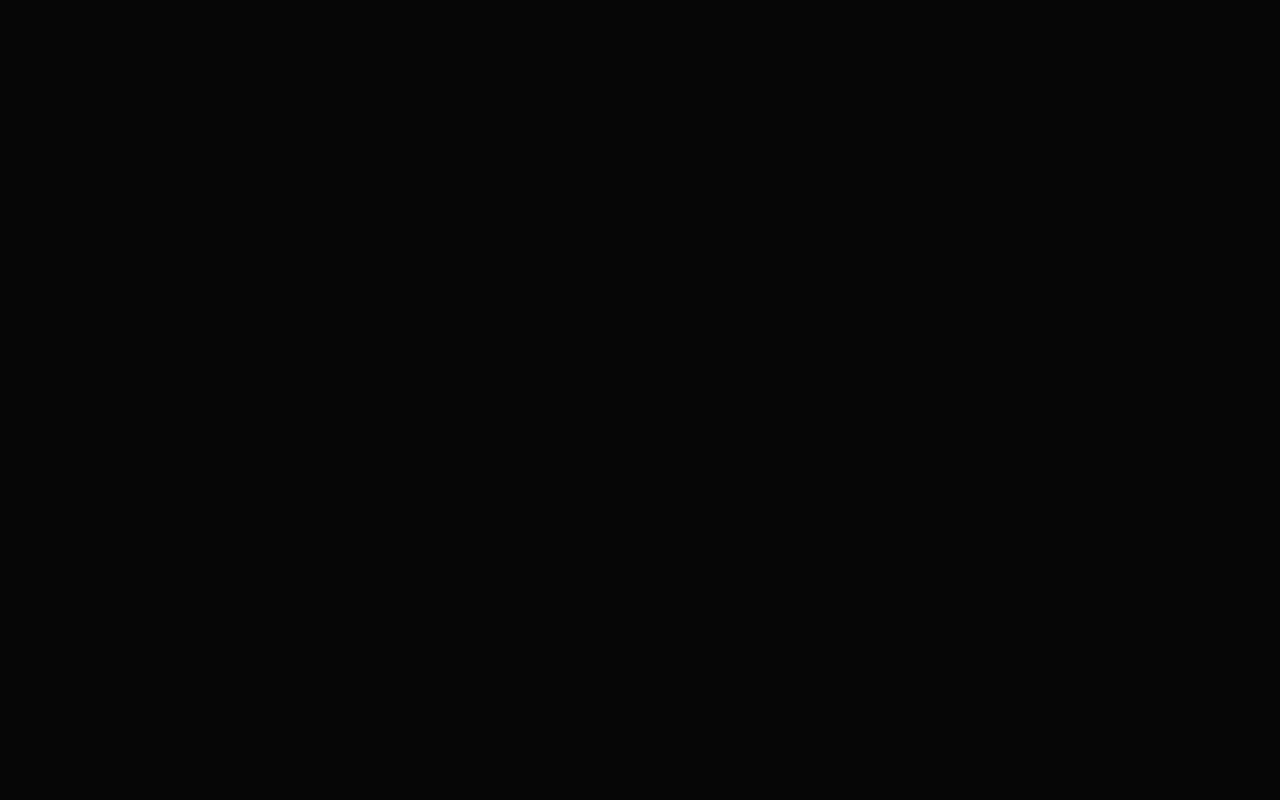
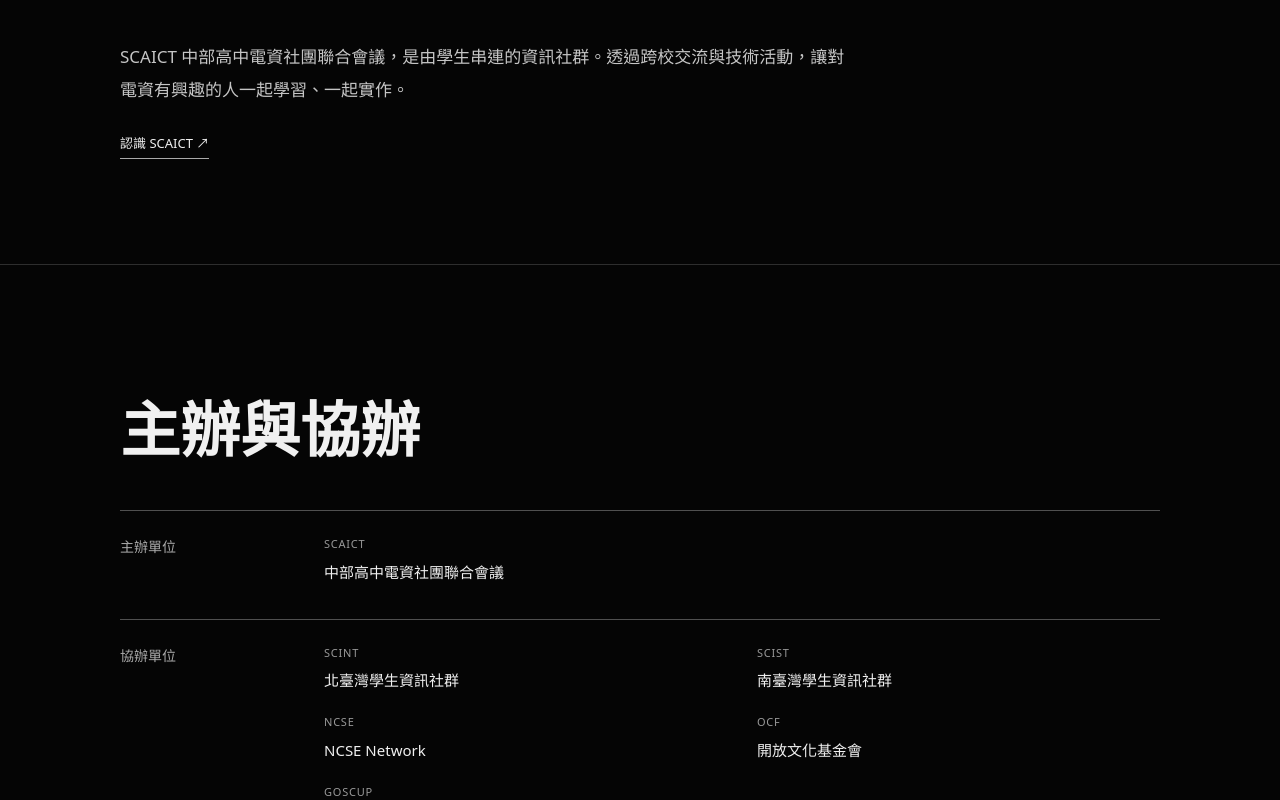
Before and after one commit to SCAICT/115-winter-camp, a React (Vite) app: page / in a window 1280 px wide. Shown: the part 2820-3620 px from the top of the page. Before the commit the page ends 2704 px from the top, so only its background shows below. Built offline with nearby package versions, Linux system fonts and the light colour scheme; a web font is replaced by a local one.

Commit message:
feat: add organizer and community information

```diff
--- a/src/App.jsx
+++ b/src/App.jsx
@@ -3,7 +3,8 @@ import WinterLanding from './components/WinterLanding';
 
 const legacySections = {
   '報名': '#ticket',
-  '關於': '#details',
+  '關於': '#about',
+  '主協辦': '#organizers',
   'FAQ': '#details',
 };
 
--- a/src/components/WinterLanding.jsx
+++ b/src/components/WinterLanding.jsx
@@ -1,4 +1,4 @@
-import { winterCamp } from '../data/winterCamp';
+import { winterCamp, organizations } from '../data/winterCamp';
 
 const formatPrice = (value) => `$${value.toLocaleString('en-US')}`;
 
@@ -82,11 +82,48 @@ function Details() {
   );
 }
 
+function About() {
+  return (
+    <section id="about" className="section about-section" aria-labelledby="about-title">
+      <div className="wrap">
+        <h2 id="about-title">關於 SCAICT</h2>
+        <p>SCAICT 中部高中電資社團聯合會議，是由學生串連的資訊社群。透過跨校交流與技術活動，讓對電資有興趣的人一起學習、一起實作。</p>
+        <a href="https://scaict.org/" target="_blank" rel="noopener noreferrer">認識 SCAICT ↗</a>
+      </div>
+    </section>
+  );
+}
+
+function Organizers() {
+  return (
+    <section id="organizers" className="section organizers-section" aria-labelledby="organizers-title">
+      <div className="wrap">
+        <h2 id="organizers-title">主辦與協辦</h2>
+        {organizations.map(({ label, members }) => (
+          <div className="organizer-group" key={label}>
+            <h3>{label}</h3>
+            <ul>
+              {members.map(({ shortName, name, href }) => (
+                <li key={shortName}>
+                  <a href={href} target="_blank" rel="noopener noreferrer" aria-label={`${name}，開啟官方網站`}>
+                    <span>{shortName}</span>
+                    <strong>{name}</strong>
+                  </a>
+                </li>
+              ))}
+            </ul>
+          </div>
+        ))}
+      </div>
+    </section>
+  );
+}
+
 function Footer() {
   return (
     <footer className="site-footer">
       <div className="wrap site-footer__inner">
-        <p>SCAICT 中部高中電資社團聯合會議</p>
+        <p>© 2027 SCAICT</p>
         <div>
           <a href={winterCamp.instagram} target="_blank" rel="noopener noreferrer">Instagram ↗</a>
           <a href={`mailto:${winterCamp.email}`}>Email ↗</a>
@@ -101,7 +138,7 @@ export default function WinterLanding() {
     <>
       <a className="skip-link" href="#ticket">跳到盲鳥票資訊</a>
       <Header />
-      <main id="top"><Hero /><Ticket /><Details /></main>
+      <main id="top"><Hero /><Ticket /><Details /><About /><Organizers /></main>
       <Footer />
     </>
   );
--- a/src/data/winterCamp.js
+++ b/src/data/winterCamp.js
@@ -21,3 +21,22 @@ export const winterCamp = {
     ],
   },
 };
+
+export const organizations = [
+  {
+    label: '主辦單位',
+    members: [
+      { shortName: 'SCAICT', name: '中部高中電資社團聯合會議', href: 'https://scaict.org/' },
+    ],
+  },
+  {
+    label: '協辦單位',
+    members: [
+      { shortName: 'SCINT', name: '北臺灣學生資訊社群', href: 'https://scint.org/' },
+      { shortName: 'SCIST', name: '南臺灣學生資訊社群', href: 'https://scist.org/' },
+      { shortName: 'NCSE', name: 'NCSE Network', href: 'https://ncse.tw/' },
+      { shortName: 'OCF', name: '開放文化基金會', href: 'https://ocf.tw/' },
+      { shortName: 'GOSCUP', name: '科斯高有限公司', href: 'https://goscup.com/' },
+    ],
+  },
+];
--- a/src/index.css
+++ b/src/index.css
@@ -73,6 +73,15 @@ a:focus-visible { outline: 2px solid #fff; outline-offset: 4px; }
 .details-list > div { display: grid; grid-template-columns: 1fr 2fr; gap: 25px; border-bottom: 1px solid #ffffff2a; padding: 22px 0; }
 .details-list dt { color: #999; font-size: 13px; }
 .details-list dd { margin: 0; font-size: 15px; }
+.about-section p { max-width: 740px; margin: 0 0 24px; color: #c5c5c5; font-size: 17px; line-height: 1.9; }
+.about-section a { display: inline-block; border-bottom: 1px solid #aaa; padding-bottom: 5px; font-size: 13px; }
+.about-section a:hover, .organizer-group a:hover strong { color: #aaa; }
+.organizer-group { display: grid; grid-template-columns: 180px 1fr; gap: 24px; border-top: 1px solid #ffffff4d; padding: 25px 0 35px; }
+.organizer-group h3 { margin: 0; color: #aaa; font-size: 14px; font-weight: 400; }
+.organizer-group ul { display: grid; grid-template-columns: repeat(2, minmax(0, 1fr)); gap: 22px 30px; margin: 0; padding: 0; list-style: none; }
+.organizer-group a { display: flex; flex-direction: column; gap: 7px; width: fit-content; }
+.organizer-group a span { color: #999; font-size: 11px; letter-spacing: .07em; }
+.organizer-group a strong { font-size: 15px; font-weight: 400; line-height: 1.6; transition: color .2s; }
 .site-footer { border-top: 1px solid #ffffff2a; }
 .site-footer__inner { display: flex; justify-content: space-between; align-items: center; gap: 22px; padding-block: 35px; color: #aaa; font-size: 12px; }
 .site-footer p { margin: 0; }
@@ -93,6 +102,9 @@ a:focus-visible { outline: 2px solid #fff; outline-offset: 4px; }
   .rates th, .rates td { padding: 16px 8px; }
   .rates tbody td { font-size: 14px; }
   .details-list > div { grid-template-columns: 80px 1fr; }
+  .about-section p { font-size: 15px; }
+  .organizer-group { grid-template-columns: 1fr; gap: 20px; padding: 23px 0 35px; }
+  .organizer-group ul { grid-template-columns: 1fr; gap: 20px; }
   .site-footer__inner { align-items: flex-start; flex-direction: column; }
 }
 
```
